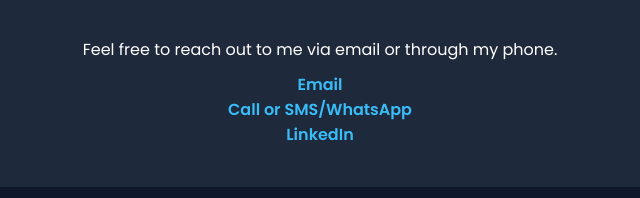
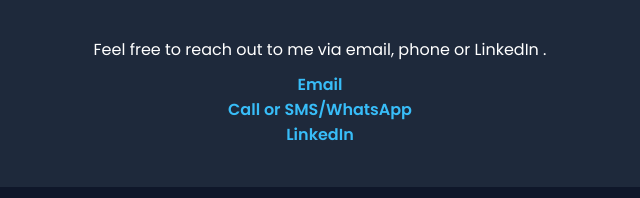
Before and after one commit to Ngui706/Web-Portfolio, a plain HTML site: page index.html in a window 1280 px wide. Shown: the part 2009-2207 px from the top of the page, 320-960 px from the left. Drawn offline with Linux system fonts and the light colour scheme.

Commit message:
Update index.html

```diff
--- a/index.html
+++ b/index.html
@@ -85,7 +85,7 @@
     <!--CONTACT-->
     <section id="contact">
         <h2>Get In Touch</h2>
-        <p>Feel free to reach out to me via email or through my phone.</p>
+        <p>Feel free to reach out to me via email, phone or LinkedIn .</p>
         <ul>
             <li><a href="mailto:vundingui844@gmail.com">Email</a></li>
             <li><a href= "phone:+254798108226">Call or SMS/WhatsApp</a></li>
```
